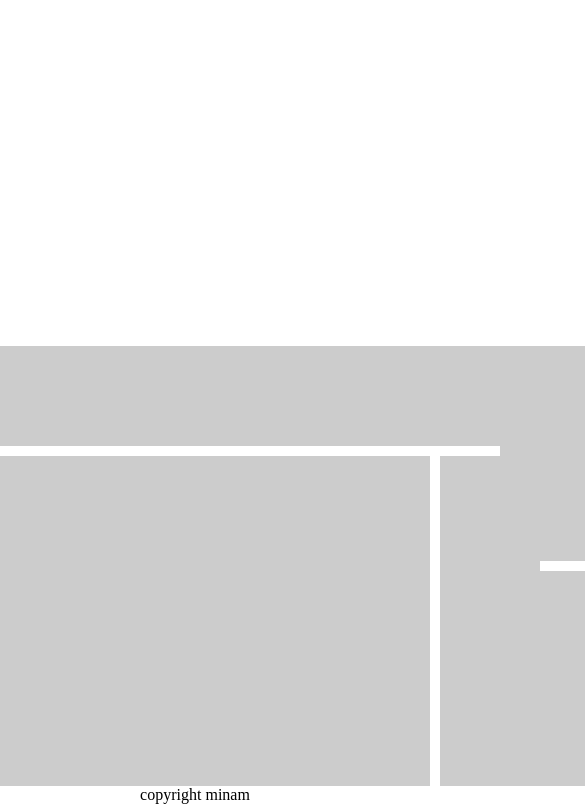
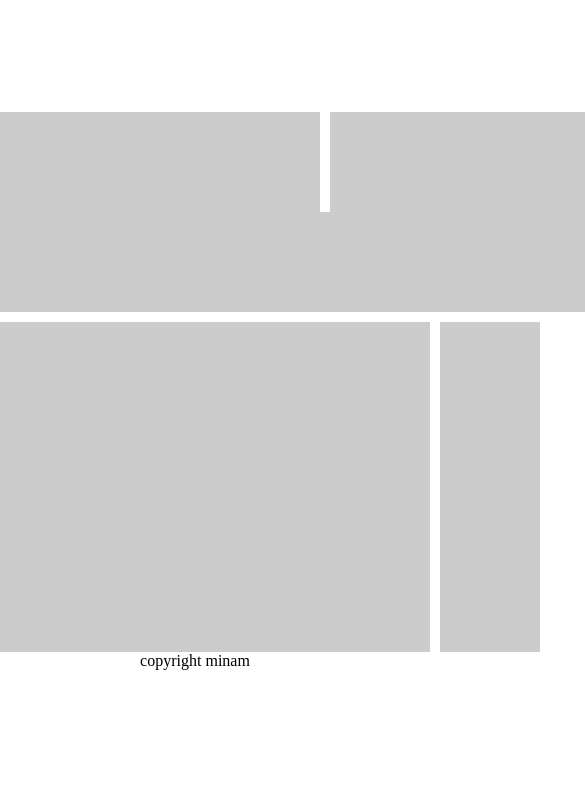
Before and after one commit to blueheart753/Web_lebture, a plain HTML site: page day3/Homepage.html in a window 390 px wide. Shown: the part 40-844 px from the top of the page, 585 px wide, since content can reach past the window. Drawn offline with Linux system fonts and the light colour scheme.

Commit message:
[fix] 미디어 쿼리 다시 하기

```diff
--- a/day3/HomepageStyle.css
+++ b/day3/HomepageStyle.css
@@ -44,7 +44,7 @@ body {
 
 .c {
   grid-row: 1/2;
-  grid-column: 1/6;
+  grid-column: 1/7;
 }
 
 .d {
@@ -82,10 +82,31 @@ body {
 }
 
 @media screen and (max-width : 767px) {
-  .maincontainer {
-    display: grid;
-    grid-template-columns: 2fr;
-    grid-template-rows: 3fr;
-    height: 100%;
+ .content-wraper {
+  grid-template-rows: repeat(2,minmax(100px,auto));
+  grid-template-columns: 1fr;
+}
+
+.wrap-right {
+    grid-row: 1/2;
+    grid-column: 1/2;
+    grid-template-rows:1fr;
+    grid-template-columns: repeat(2,minmax(100px,auto));
+  }
+
+  .wrap-left {
+    grid-row: 2/3;
+    grid-column: 1/2;
+
+  }
+
+  .a {
+    grid-row: 1/2;
+    grid-column: 1/2  ;
+  }
+
+  .b {
+    grid-row: 1/2;
+    grid-column: 2/3;
   }
 }
```
